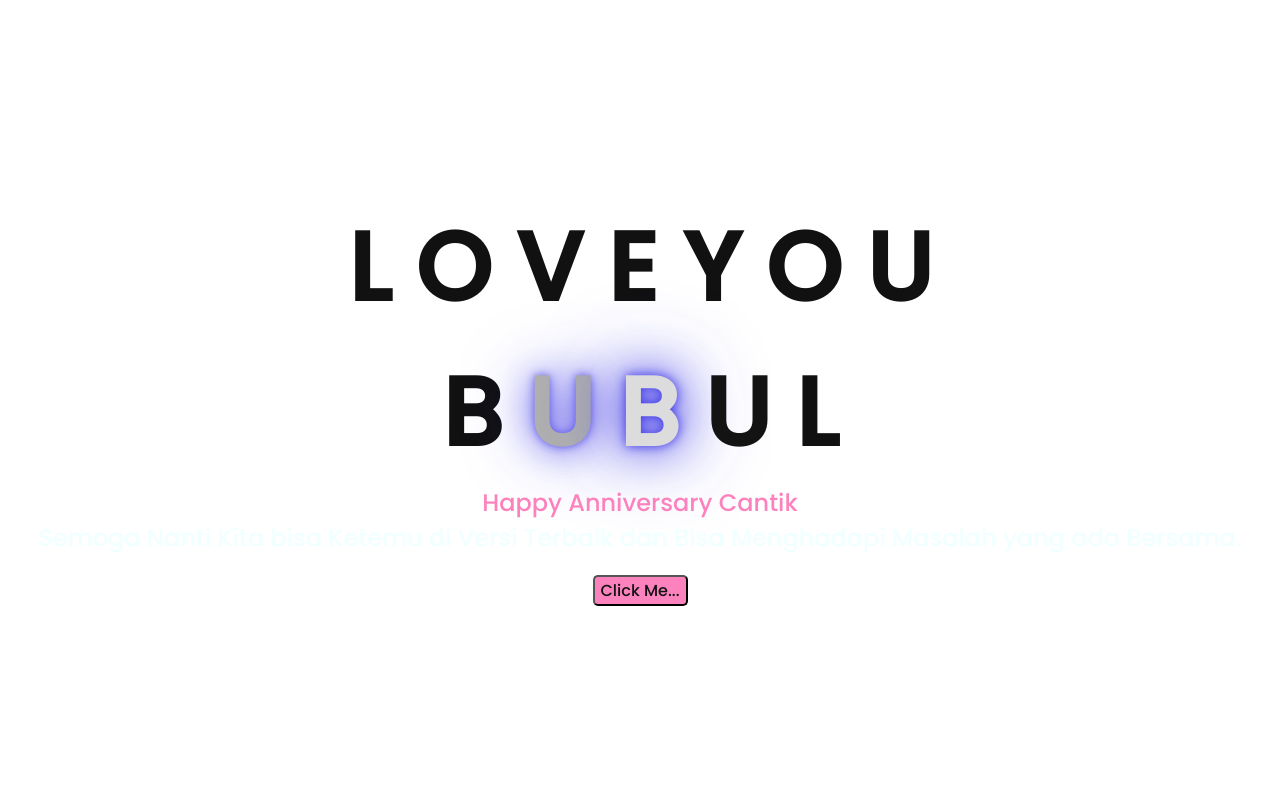
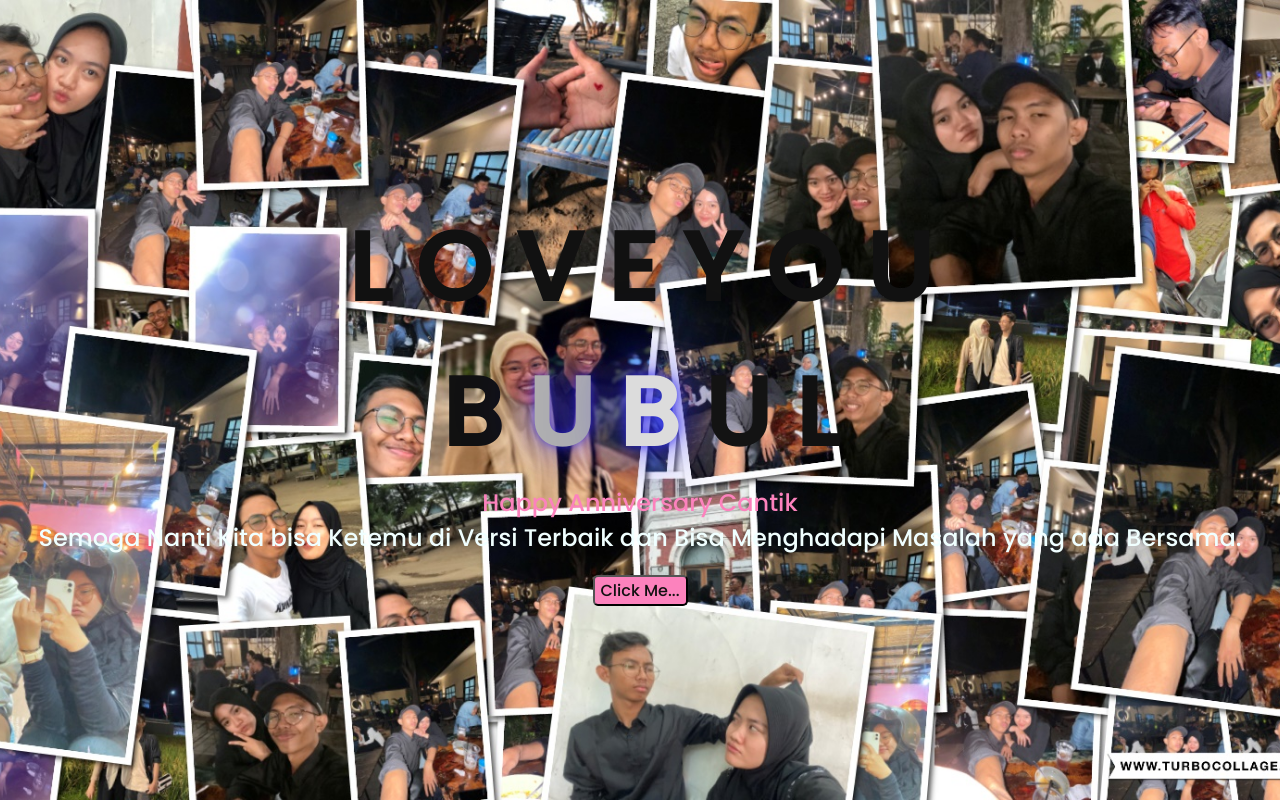
Before and after one commit to awanajah21/awanajah21.github.io, a plain HTML site: page index.html in a window 1280 px wide. In both pictures the pointer is over the element 640 px from the left and 400 px from the top of the page. Drawn offline with Linux system fonts and the light colour scheme.

Commit message:
Update style.css

```diff
--- a/css/style.css
+++ b/css/style.css
@@ -19,7 +19,8 @@ body {
 
 body:has(.greetings:hover) {
 /*   background-image: url("./img/kolase.jpg"); */
-  background-image: url('img/kolase.jpg');
+/*   background-image: url('img/kolase.jpg'); */
+  background-image: url('../img/kolase.jpg');
   background-size: cover;
   background-position: center;
   background-repeat: no-repeat;
```
